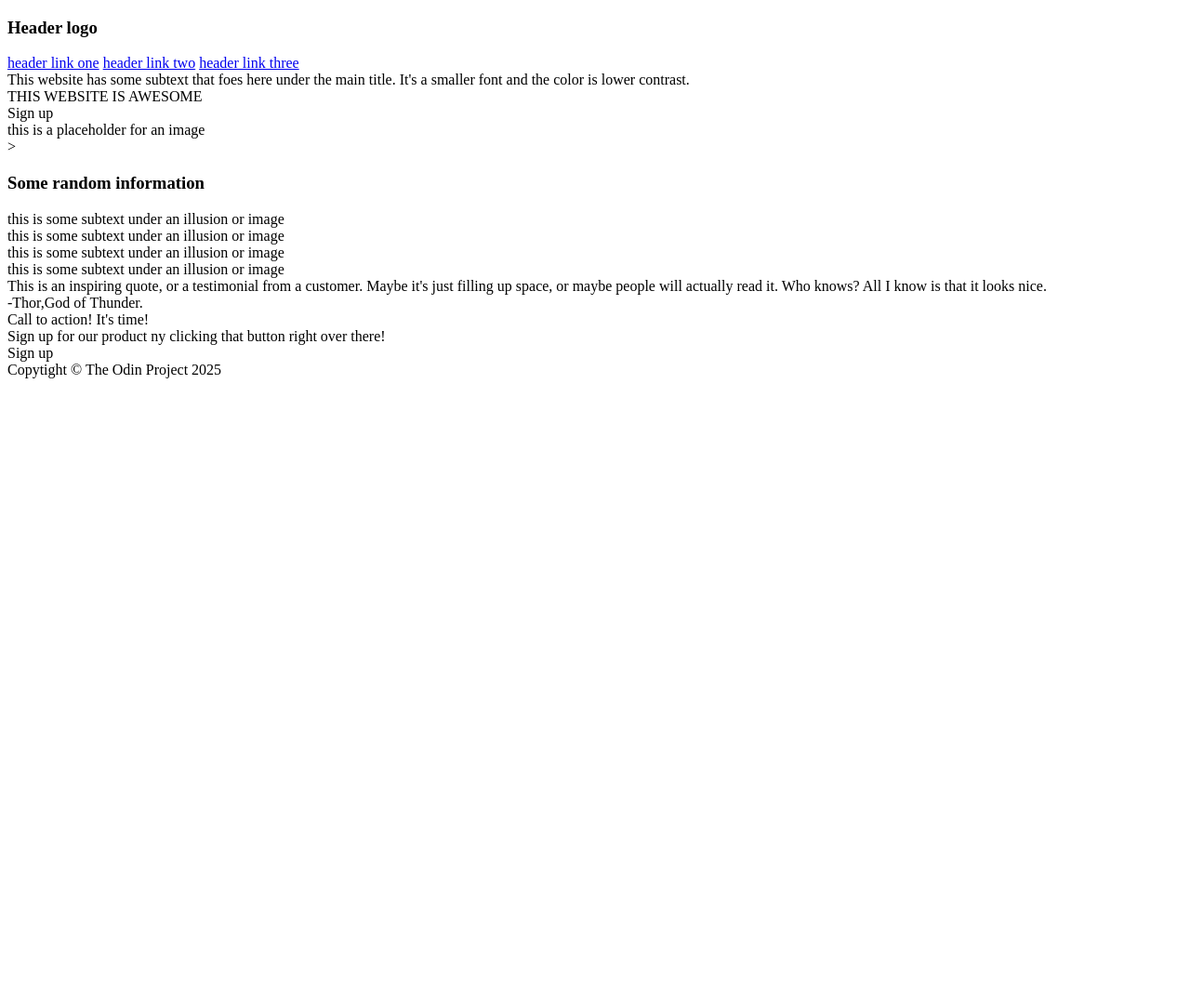
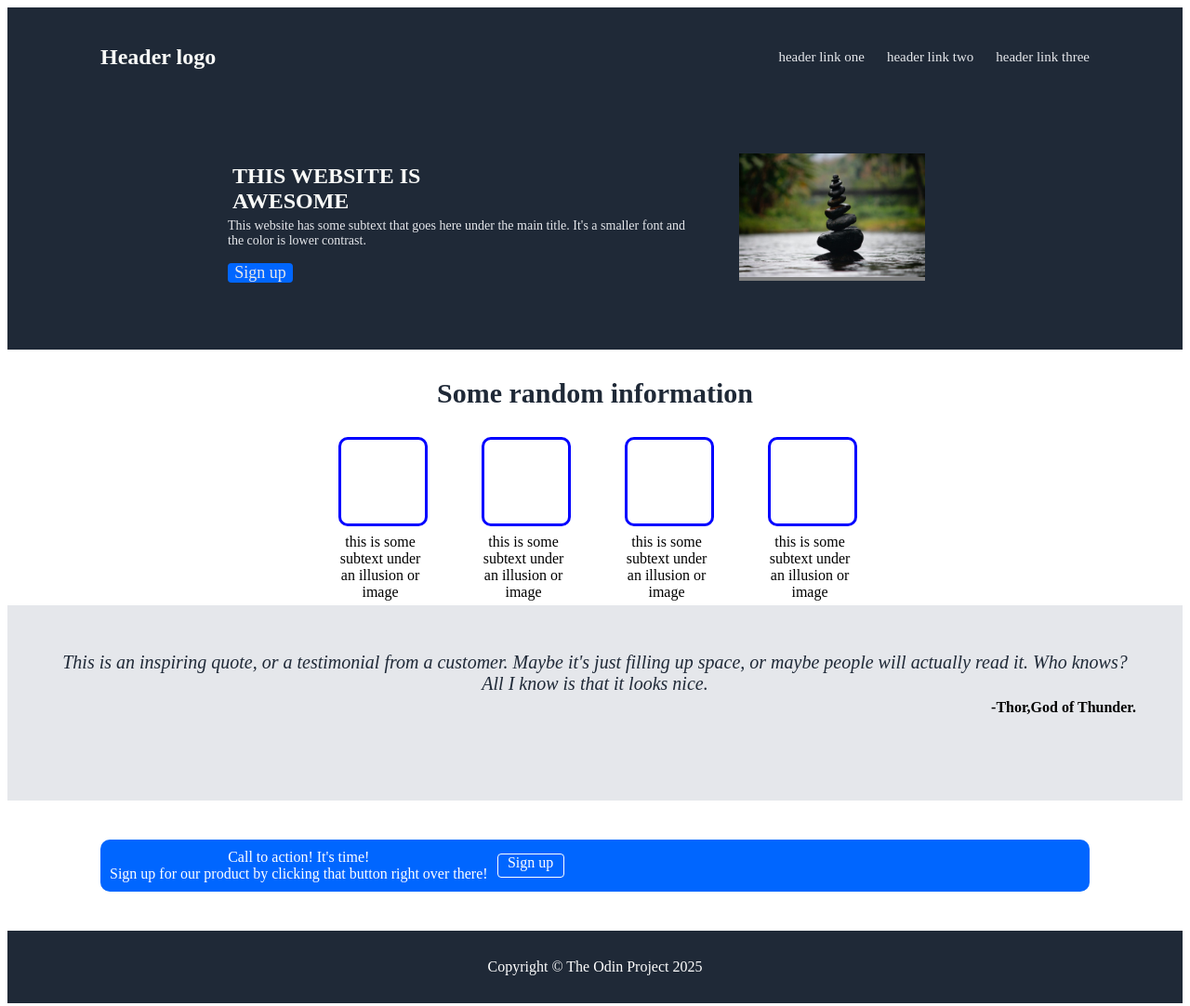
Before and after one commit to braveset14/Landing_Page, a plain HTML site: page index.html in a window 1280 px wide. Shown: the whole page at 93% size. Before the commit the page ends 800 px from the top, so only its background shows below. Drawn offline with Linux system fonts and the light colour scheme.

Commit message:
final draft

```diff
--- a/index.html
+++ b/index.html
@@ -9,22 +9,26 @@
 </head>
 <body>
     <div class="header">
-        <h3>Header logo</h3>
-        <a href="https://www.google.com/webhp">header link one</a>
-        <a href="https://www.google.com/webhp">header link two</a>
-        <a href="https://www.google.com/webhp">header link three</a>
-     </div>
+        <h3 style="color: #f9faf8; font-size: 24px;"> Header logo</h3>
+        <div class="links">
+          <a href="https://www.google.com/webhp">header link one</a>
+          <a href="https://www.google.com/webhp">header link two</a>
+          <a href="https://www.google.com/webhp">header link three</a>
+        </div>
+    </div>
      <div class="Container1">
       <div class="Hero">
-        <div> This website has some subtext that foes here under the main title. It's a smaller font and the color is lower contrast.</div>
-        <div class ="main hero">THIS WEBSITE IS AWESOME </div>
+        <div class ="main_hero">THIS WEBSITE IS <br>AWESOME </div>
+        <div style="color: #e5e7eb; font-size: 14px;"> This website has some subtext that goes here under the main title. It's a smaller font and the color is lower contrast.</div>
+
         <div class="button"> Sign up</div>
      </div>
-     <div id="placeholder">this is a placeholder for an image</div> >
+     <div id="placeholder"><img src=myImage.jpg alt=" This is a placeholder for an image"> </div>
 
     </div>
     <div class="Container2">
-        <h3>Some random information</h3>
+        <h3 style="text-align: center; font-weight: 900; font-size: 30px; color: #1f2937;">Some random information</h3>
+        <div id="boxes">
         <div class="part">
           <div class="littleBox">
           </div>
@@ -33,8 +37,7 @@
           </div>
        </div>
        <div class="part">
-          <div class="littleBox">
-          </div>
+          <div class="littleBox"></div>
           <div class="sub">
             this is some subtext under an illusion or image
           </div>
@@ -54,6 +57,7 @@
           </div>
        </div>
     </div>
+    </div>
     <div class="Container3">
         <div class="quote">
             This is an inspiring quote, or a testimonial from a customer. Maybe it's just filling up space, or maybe people will actually read it. Who knows? All I know is that it looks nice.
@@ -61,18 +65,18 @@
         <div id="Who">-Thor,God of Thunder.</div>
     </div>
     <div class="Container4">
-        <div class="Blue box">
+        <div class="Blue_box">
             <div>
               Call to action! It's time!
               <div class="sub">
-                Sign up for our product ny clicking that button right over there!
+                Sign up for our product by clicking that button right over there!
               </div>
             </div>
-            <div class="button"> Sign up</div>
+            <div class="button" style="border: 1px solid white;margin: 5px 10px; "> Sign up</div>
         </div>
     </div>
     <div class="footer">
-        Copytight © The Odin Project 2025
+        Copyright © The Odin Project 2025
     </div>
 </body>
 </html>
--- a/style.css
+++ b/style.css
@@ -0,0 +1,131 @@
+body{
+    display: flex;
+    flex-direction: column;
+}
+.header{
+    background-color: #1f2937;
+    display: flex;
+    justify-content: space-between;
+    align-items: center;
+    padding: 16px 100px;
+}
+.links{
+    display: flex;
+    gap: 24px;
+    margin-right: 0;
+    margin-left: 10px;
+}
+a{
+    color: #e5e7eb;
+    font-size: 15px;
+    text-decoration: none;
+}
+.main_hero{
+    font-size: 24px;
+    color: #f9faf8;
+    font-weight: 900;
+    padding: 5px;
+}
+.Hero div:not(.main_hero) {
+    color: #e5e7eb;
+    font-size: 18px;
+    margin-bottom: 16px;
+}
+.Container1{
+    background-color: #1f2937;
+    display: flex;
+    justify-content: center;
+    align-items: center;
+    padding: 50px 100px;
+    gap: 50px;
+}
+.Hero{
+    flex:1;
+    max-width: 500px;
+}
+#placeholder{
+    color: azure;
+
+    background-color: gray;
+    margin-right: 40px;
+    margin-bottom: 24px;
+    width: a;
+    text-align: center;
+    align-content: center;
+}
+img{
+    width: 200px;
+    height: auto;
+}
+.button{
+    background-color: rgb(0, 102, 255);
+    display: inline-block;
+    color: white;
+    width: 70px;
+    border-radius: 4px;
+    font-size: 16px;
+    text-align: center;
+}
+.Container2{
+
+    text-align: center;
+    margin-bottom: 5px;
+ }
+ .part{
+    display: inline-block;
+    width: 90px;
+    margin: 0 30px;
+    text-align: center;
+    justify-content: center;
+
+ }
+
+ .littleBox{
+    border-radius: 10px;
+    border: 3px solid blue;
+    width: 90px;
+    height: 90px;
+    margin-bottom: 8px;
+    background-color: white;
+ }
+ .Container3{
+    background-color: #e5e7eb;
+    height: 110px;
+    text-align: center;
+    padding: 50px;
+ }
+ .quote{
+    font-style:  italic;
+    font-size: 20px ;
+    color: #1f2937;
+
+ }
+ #Who{
+   text-align: right;
+   font-weight: bold;
+   margin-top: 5px;
+ }
+ .Container4{
+    justify-content: center;
+    align-content: center;
+    background-color: white;
+    height: 120px;
+    padding: 10px 100px;
+
+
+ }
+ .Blue_box{
+    background-color: rgb(0, 102, 255);
+    text-align: center;
+    border-radius: 10px;
+    display: flex;
+    padding: 10px 10px;
+    color: white;
+ }
+.footer{
+     background-color: #1f2937;
+     margin-bottom: auto;
+     padding: 30px 100px;
+     text-align: center;
+     color: white;
+}
```
Also changed, not shown: myImage.jpg (added), 1 other file.
